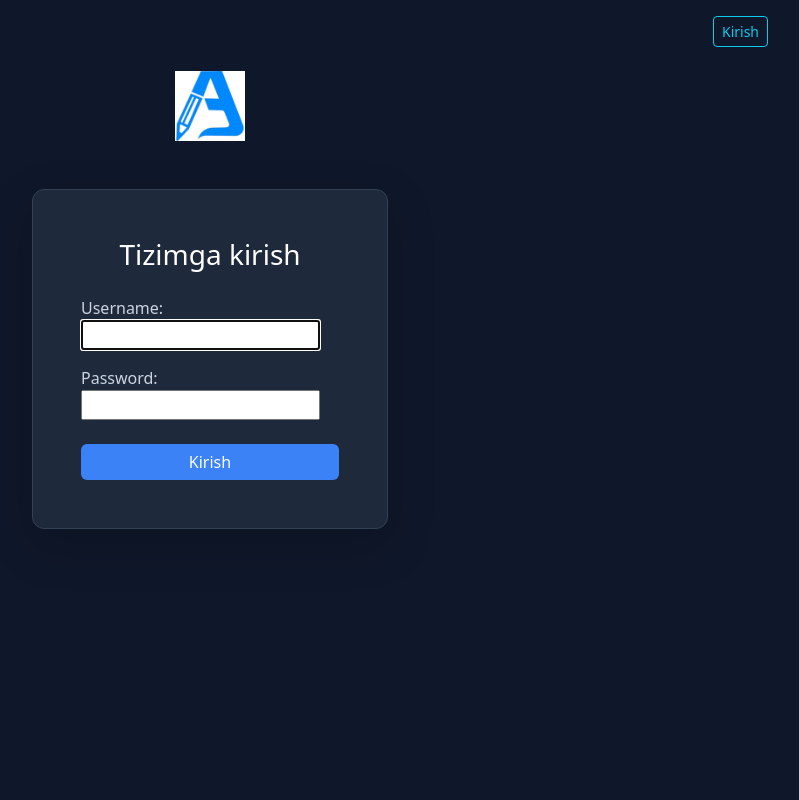
After one commit to dalikuziev/crm-tizim, a Django app: page /accounts/login/ in a window 1280 px wide. The commit adds this page. Shown: the whole page, without its empty margins (430-1229 px from the left). Run offline with Django 5.2, Linux system fonts and the light colour scheme; parts of the project's set-up code (start-up, migrations or seed data) failed here and were passed over.

Commit message:
2026-08-16

```diff
--- a/config/settings.py
+++ b/config/settings.py
@@ -14,7 +14,7 @@ BASE_DIR = Path(__file__).resolve().parent.parent
 SECRET_KEY = env.str("SECRET_KEY")
 
 # SECURITY WARNING: don't run with debug turned on in production!
-DEBUG = False
+DEBUG = True
 
 ALLOWED_HOSTS = ["*"]
 
@@ -110,3 +110,7 @@ STATICFILES_DIRS = [
     BASE_DIR / 'static',
 ]
 STATIC_ROOT = BASE_DIR / 'staticfiles'
+
+LOGIN_REDIRECT_URL = 'home'
+LOGOUT_REDIRECT_URL = 'home'
+LOGIN_URL = 'login'
--- a/config/urls.py
+++ b/config/urls.py
@@ -5,4 +5,5 @@ urlpatterns = [
     path('olmaxon/', admin.site.urls),
     path('', include('course.urls')),
     path('course/', include('course.urls')),
+    path('accounts/', include('django.contrib.auth.urls')),
 ]
--- a/course/templates/base.html
+++ b/course/templates/base.html
@@ -3,16 +3,26 @@
 <html lang="en">
 <head>
     <meta charset="UTF-8">
-
-    <!-- Eng muhim qator shu: Saytni telefon ekraniga moslashtirishga ruxsat beradi -->
     <meta name="viewport" content="width=device-width, initial-scale=1.0">
-
-    <title>{% block title %}{% endblock %}</title>
+    <title>{% block title %}Sayt nomi{% endblock %}</title>
     <link href="https://cdn.jsdelivr.net/npm/bootstrap@5.3.8/dist/css/bootstrap.min.css" rel="stylesheet" integrity="sha384-sRIl4kxILFvY47J16cr9ZwB07vP4J8+LH7qKQnuqkuIAvNWLzeN8tE5YBujZqJLB" crossorigin="anonymous">
 </head>
-<body class="d-flex flex-column align-items-center pt-5" style="background-color: #0f172a !important; color: #ffffff !important; min-height: 100vh;">
-    <div class="container">
-        <div class="text-center mb-4">
+<body class="d-flex flex-column align-items-center pt-3" style="background-color: #0f172a !important; color: #ffffff !important; min-height: 100vh;">
+
+    <div class="container d-flex justify-content-end mb-2">
+        {% if user.is_authenticated %}
+            <span class="me-3 align-self-center">Xush kelibsiz <b>{{ user.username }}</b></span>
+            <form action="{% url 'logout' %}" method="post" class="d-inline">
+                {% csrf_token %}
+                <button type="submit" class="btn btn-outline-danger btn-sm">Chiqish</button>
+            </form>
+        {% else %}
+            <a href="{% url 'login' %}" class="btn btn-outline-info btn-sm">Kirish</a>
+        {% endif %}
+    </div>
+
+    <div class="container pt-3">
+        <div class="text-center mb-5">
             <a href="{% url 'home' %}">
                 <img src="{% static 'logo.png' %}" alt="Logo" style="max-height: 70px;">
             </a>
--- /dev/null
+++ b/course/templates/registration/login.html
@@ -0,0 +1,32 @@
+{% extends 'base.html' %}
+
+{% block title %}Tizimga kirish{% endblock %}
+
+{% block content %}
+<div class="row justify-content-center">
+    <div class="col-md-6 col-lg-4">
+
+        <div class="card text-white shadow-lg" style="background-color: #1e293b; border: 1px solid #334155; border-radius: 12px;">
+            <div class="card-body p-4 p-md-5">
+                <h3 class="card-title text-center mb-4">Tizimga kirish</h3>
+
+                <form method="post">
+                    {% csrf_token %}
+
+                    <div class="mb-4" style="color: #cbd5e1;">
+                        {{ form.as_p }}
+                    </div>
+
+                    <div class="d-grid gap-2">
+                        <button type="submit" class="btn btn-primary" style="background-color: #3b82f6; border: none;">
+                            Kirish
+                        </button>
+                    </div>
+                </form>
+
+            </div>
+        </div>
+
+    </div>
+</div>
+{% endblock %}
```
